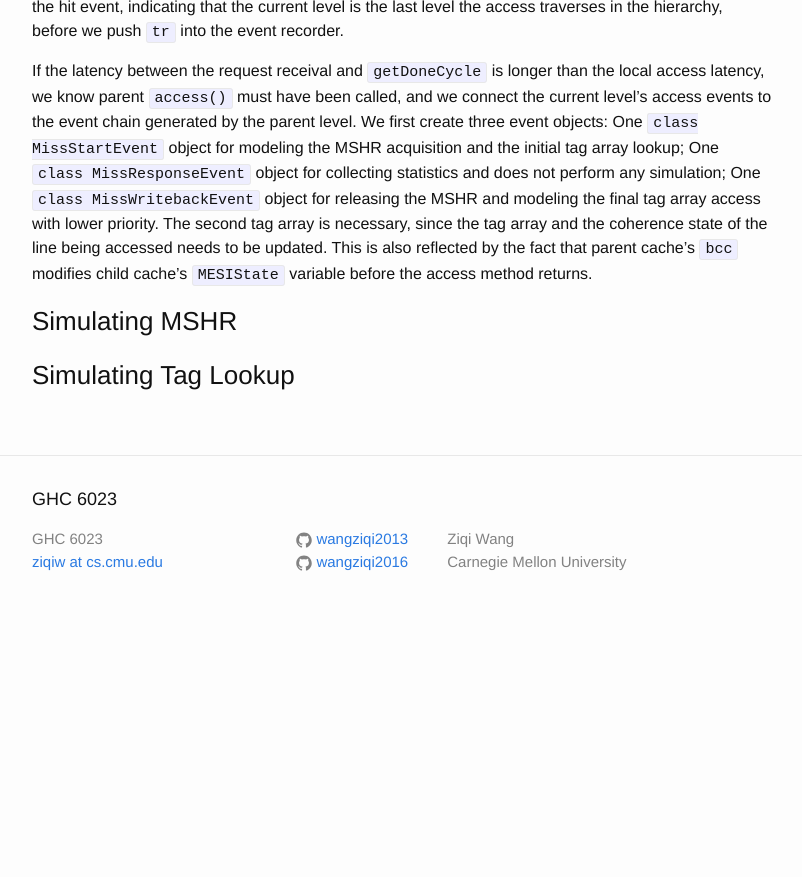
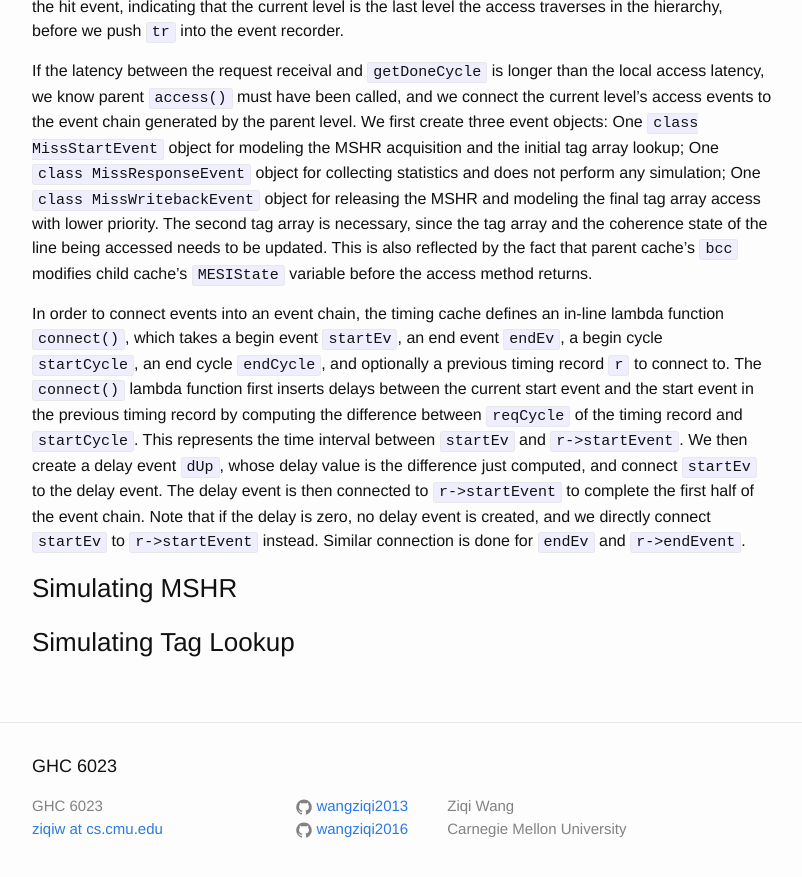
Before and after one commit to wangziqi2013/wangziqi2013.github.io, a Jekyll site: the page built from _posts/2019-01-22-understand-zsim-contention-sim.markdown, in a window 1280 px wide and 900 px high, scrolled down 11388 px. Shown: the top 877 px of the window, without its empty margins (238-1040 px from the left). Built offline with Jekyll 4.4.1, drawn with Linux system fonts in a browser that asks for light colours; before the commit the page ends 12021 px from its top, so only the background shows below that.

Commit message:
Adding connect

```diff
--- a/_posts/2019-01-22-understand-zsim-contention-sim.markdown
+++ b/_posts/2019-01-22-understand-zsim-contention-sim.markdown
@@ -420,6 +420,16 @@ with lower priority. The second tag array is necessary, since the tag array and
 accessed needs to be updated. This is also reflected by the fact that parent cache's `bcc` modifies child cache's
 `MESIState` variable before the access method returns.
 
+In order to connect events into an event chain, the timing cache defines an in-line lambda function `connect()`, which
+takes a begin event `startEv`, an end event `endEv`, a begin cycle `startCycle`, an end cycle `endCycle`, and optionally
+a previous timing record `r` to connect to. The `connect()` lambda function first inserts delays between the current start
+event and the start event in the previous timing record by computing the difference between `reqCycle` of the timing
+record and `startCycle`. This represents the time interval between `startEv` and `r->startEvent`. We then create a delay
+event `dUp`, whose delay value is the difference just computed, and connect `startEv` to the delay event. The delay
+event is then connected to `r->startEvent` to complete the first half of the event chain. Note that if the delay is zero,
+no delay event is created, and we directly connect `startEv` to `r->startEvent` instead. Similar connection is done for
+`endEv` and `r->endEvent`.
+
 
 ### Simulating MSHR
 
```
